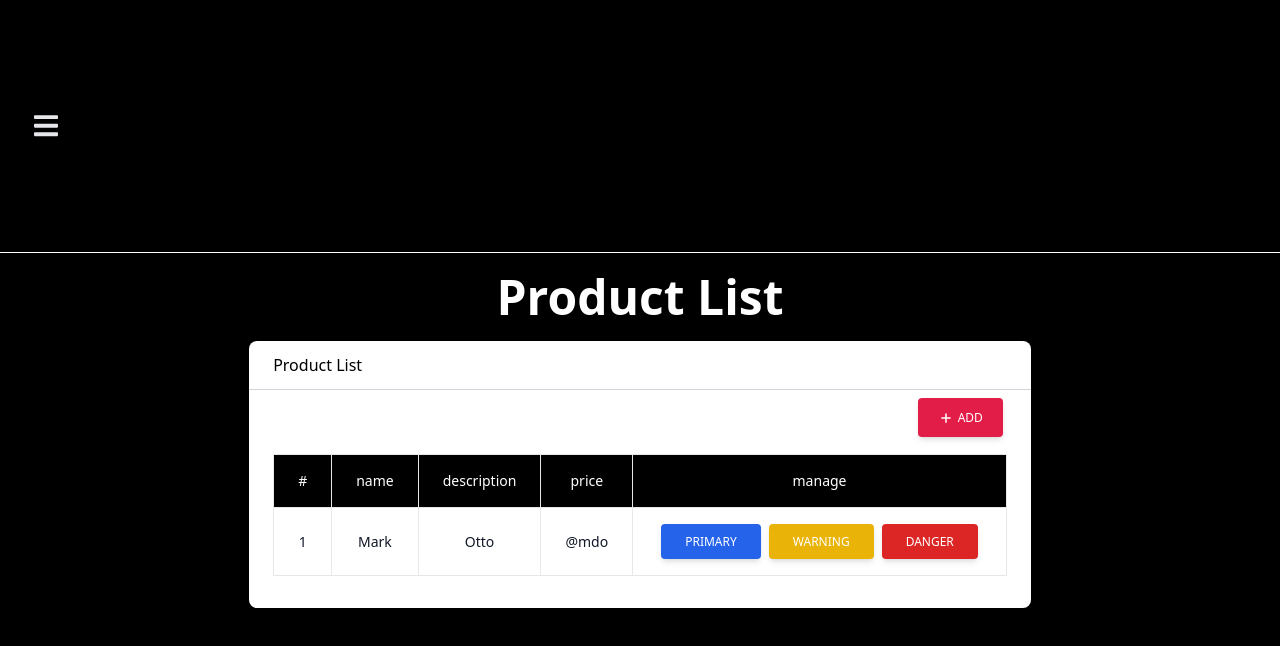
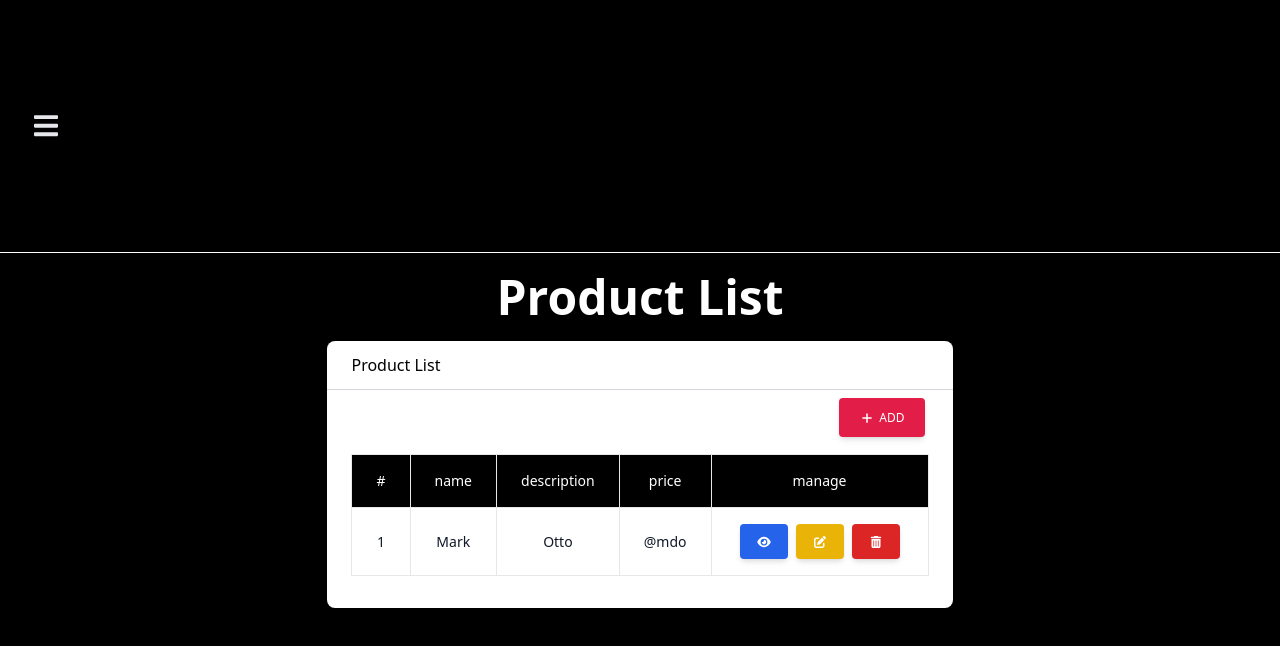
Before and after one commit to HEEPOKE/Vue-GO, a Vue app in the folder Client/: page /product in a window 1280 px wide. Shown: the top 646 px of the page. Built offline with nearby package versions, Linux system fonts and the light colour scheme; what tw-elements would draw is missing.

Commit message:
update icon manage

```diff
--- a/Client/src/components/Product/DataTableProduct.vue
+++ b/Client/src/components/Product/DataTableProduct.vue
@@ -37,15 +37,18 @@
                                     @mdo
                                 </td>
                                 <td class="text-sm text-gray-900 font-light px-6 py-4 whitespace-nowrap">
-                                    <div class="flex space-x-2 justify-center">
-                                        <div>
-                                            <button type="button"
-                                                class="inline-block mx-1 px-6 py-2.5 bg-blue-600 text-white ont-medium text-xs leading-tight uppercase rounded shadow-md hover:bg-blue-700 hover:shadow-lg focus:bg-blue-700 focus:shadow-lg focus:outline-none focus:ring-0 active:bg-blue-800 active:shadow-lg transition duration-150 ease-in-out">Primary</button>
-                                            <button type="button"
-                                                class="inline-block mx-1 px-6 py-2.5 bg-yellow-500 text-white font-medium text-xs leading-tight uppercase rounded shadow-md hover:bg-yellow-600 hover:shadow-lg focus:bg-yellow-600 focus:shadow-lg focus:outline-none focus:ring-0 active:bg-yellow-700 active:shadow-lg transition duration-150 ease-in-out">Warning</button>
-                                            <button type="button"
-                                                class="inline-block mx-1 px-6 py-2.5 bg-red-600 text-white font-medium text-xs leading-tight uppercase rounded shadow-md hover:bg-red-700 hover:shadow-lg focus:bg-red-700 focus:shadow-lg focus:outline-none focus:ring-0 active:bg-red-800 active:shadow-lg transition duration-150 ease-in-out">Danger</button>
-                                        </div>
+                                    <div class="justify-center">
+                                        <button type="button"
+                                            class="inline-block mx-1 px-4 text-center py-2.5 bg-blue-600 text-white ont-medium text-xs leading-tight rounded shadow-md hover:bg-blue-700 hover:shadow-lg focus:bg-blue-700 focus:shadow-lg focus:outline-none focus:ring-0 active:bg-blue-800 active:shadow-lg transition duration-150 ease-in-out">
+                                            <font-awesome-icon icon="fa-solid fa-eye" class="w-4 h-3" /></button>
+                                        <button type="button"
+                                            class="inline-block mx-1 px-4 text-center py-2.5 bg-yellow-500 text-white font-medium text-xs leading-tight rounded shadow-md hover:bg-yellow-600 hover:shadow-lg focus:bg-yellow-600 focus:shadow-lg focus:outline-none focus:ring-0 active:bg-yellow-700 active:shadow-lg transition duration-150 ease-in-out">
+                                            <font-awesome-icon icon="fa-solid fa-pen-to-square"
+                                                class="w-4 h-3" /></button>
+                                        <button type="button"
+                                            class="inline-block mx-1 px-4 text-center py-2.5 bg-red-600 text-white font-medium text-xs leading-tight rounded shadow-md hover:bg-red-700 hover:shadow-lg focus:bg-red-700 focus:shadow-lg focus:outline-none focus:ring-0 active:bg-red-800 active:shadow-lg transition duration-150 ease-in-out">
+                                            <font-awesome-icon icon="fa-solid fa-trash-can"
+                                                class="w-4 h-3" /></button>
                                     </div>
                                 </td>
                             </tr>
--- a/Client/src/main.ts
+++ b/Client/src/main.ts
@@ -1,14 +1,14 @@
 import { createApp } from "vue";
 import { library } from "@fortawesome/fontawesome-svg-core";
 import { FontAwesomeIcon } from "@fortawesome/vue-fontawesome";
-import { faMoon, faSun, faPlus } from "@fortawesome/free-solid-svg-icons";
+import { faMoon, faSun, faPlus, faEye, faPenToSquare, faTrashCan } from "@fortawesome/free-solid-svg-icons";
 import App from "./App.vue";
 import router from "./routes/routes";
 import "tw-elements";
 import "./index.css";
 import "./assets/css/NotFound.css";
 
-library.add(faMoon, faSun, faPlus);
+library.add(faMoon, faSun, faPlus, faEye, faPenToSquare, faTrashCan);
 
 createApp(App)
   .use(router)
```
